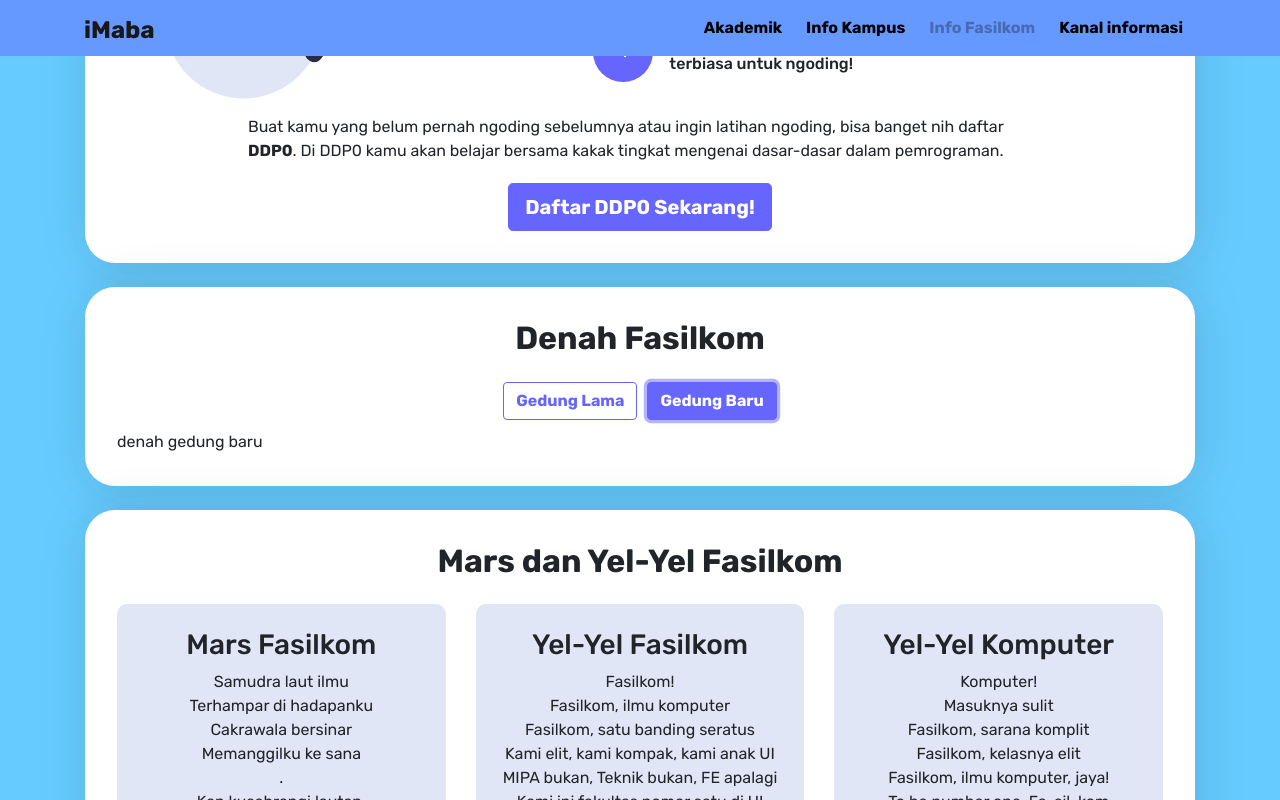
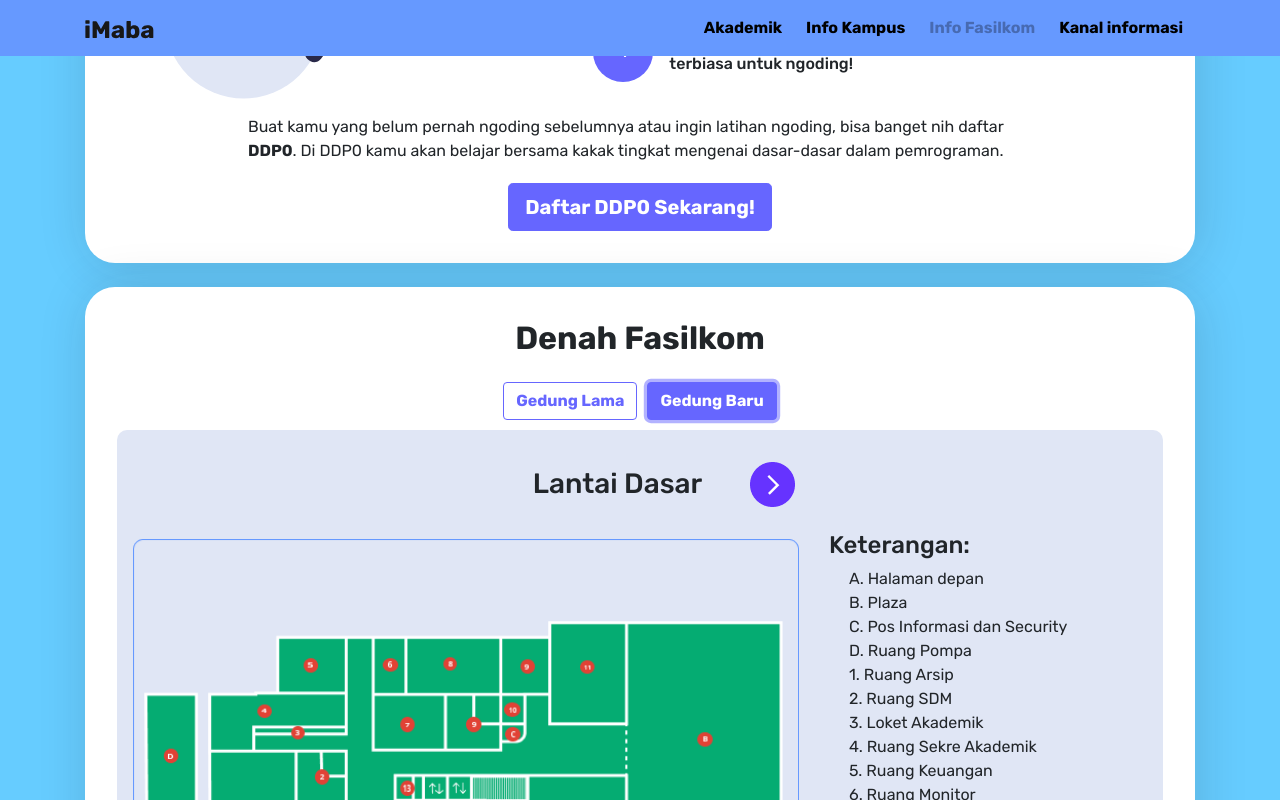
Before and after one commit to bisnaisu/IMaba, a React (Create React App) app: page /fasilkom in a window 1280 px wide. Both pictures are taken after a click on the button "Gedung Baru". Shown: the part 3265-4065 px from the top of the page. Built offline with nearby package versions, Linux system fonts and the light colour scheme.

Commit message:
implemented denah pacil gedung baru

```diff
--- a/src/components/infoPacil/denah.js
+++ b/src/components/infoPacil/denah.js
@@ -16,7 +16,6 @@ export default class denah extends Component {
 
     displayDenah(idx) {
     const old = data.old[idx]
-        if (this.state.gedung === "lama") {
         if (Number(idx) === Number(2)) {
             const lantai = this.state.lantai
             return (
@@ -24,7 +23,7 @@ export default class denah extends Component {
                     <div className="navigasi d-flex align-items-center">
                         {lantai > 0 &&
                         <span onClick={() => this.setState({ lantai: parseInt(lantai-1) })}><img alt="prev" src={prev} /></span>}
-                            <h3 className="mx-4 mb-0 text-center">
+                        <h3>
                             Lantai {this.state.lantai + parseInt(1)}<br/>
                             {old.title}
                         </h3>
@@ -59,13 +58,10 @@ export default class denah extends Component {
                 </div>
             )
         }
-        } else {
-            return "denah gedung baru"
-        }
     }
 
     displayGedung() {
-        const { old } = data
+        const { old, baru } = data
         if (this.state.gedung === "lama") {
             return (
                 <Card className="subcard">
@@ -84,7 +80,30 @@ export default class denah extends Component {
                 </Card>
             )
         } else {
-            return this.displayDenah()
+            const lantai = this.state.lantai
+            const disp = [true,true,true,true,false,false,true,true,false]
+            return (
+                <Card className="subcard">
+                    <Card.Body>
+                    <div className="navigasi d-flex align-items-center">
+                        {lantai > 0 &&
+                        <span onClick={() => this.setState({ lantai: parseInt(lantai-1) })}><img alt="prev" src={prev} /></span>}
+                        <h3>
+                            Lantai {lantai > 0 ? lantai : "Dasar"}
+                        </h3>
+                        {lantai < parseInt(baru.length-1) &&
+                        <span onClick={() => this.setState({ lantai: parseInt(lantai+1) })}><img alt="next" src={next} /></span>}
+                    </div>
+                    <Row>
+                        <Col lg={8} md={10}>{ disp[lantai] && <img alt="denah" src={require(`../../assets/infoPacil/denah/new-${lantai}.png`)} />}</Col>
+                        <Col lg={4} md={10}>
+                            <h4 className="mt-2">Keterangan: </h4>
+                            <ul>{ baru[lantai].desc.map( (i, idx) => (<li key={idx}>{i}</li>))}</ul>
+                        </Col>
+                    </Row>
+                    </Card.Body>
+                </Card>
+            )
         }
     }
 
--- a/src/data/pacil-denah.json
+++ b/src/data/pacil-denah.json
@@ -117,5 +117,90 @@
             ]
         }
     ],
-    "new": []
+    "baru": [
+        {
+            "desc": [
+                "A. Halaman depan",
+                "B. Plaza",
+                "C. Pos Informasi dan Security",
+                "D. Ruang Pompa",
+                "\n",
+                "1. Ruang Arsip",
+                "2. Ruang SDM",
+                "3. Loket Akademik",
+                "4. Ruang Sekre Akademik",
+                "5. Ruang Keuangan",
+                "6. Ruang Monitor",
+                "7. Ruang IT",
+                "8. Ruang Server",
+                "9. Ruang & Gudang Fasum",
+                "10. Ruang Kontrol",
+                "11. Mushola Pria",
+                "12. Mushola Wanita",
+                "13. Ruang Panel"
+            ]
+        },
+        {
+            "desc": [
+                "A. Plaza (Balkon)",
+                "B. Balkon",
+                "\n",
+                "1. R. Humas",
+                "2. Lab Komputer (A101-A106)",
+                "3. R. Kelas (A107-A110)",
+                "4. R. Panel"
+            ]
+        },
+        {
+            "desc": [
+                "1 : Beldit (Belakang Audit)",
+                "2 : Ruang Janitor",
+                "3 : Pagur (Papan Nganggur)",
+                "4 : Toilet Difable Unisex",
+                "\n",
+                "A201 : Auditorium",
+                "A206 - A209 : Ruang Kelas"
+            ]
+        },
+        {
+            "desc": [
+                "A301 - 1304 : Lab",
+                "A305 dan A306 : Ruang Kelas"
+            ]
+        },
+        {
+            "desc": []
+        },
+        {
+            "desc": []
+        },
+        {
+            "desc": [
+                "1 : Ruang Janitor",
+                "2 : Toilet Difable Unisex",
+                "\n",
+                "A601 : Lab Riset",
+                "A602 : Lab Tugas Akhir",
+                "A603-A606 dan A613-1615 : Ruang Dosen",
+                "A607-A612 : Ruang Kelas"
+            ]
+        },
+        {
+            "desc": [
+                "1 : Ruang Janitor",
+                "2 : Toilet Difable Unisex",
+                "\n",
+                "A701 : Lab Riset",
+                "A702 : Ruang Pascasarjana",
+                "A703-A710 : Ruang Dosen",
+                "A711 : Ruang Kelas Pascasarjana",
+                "A712-A713 : Ruang Kelas Internasional",
+                "A714-A715 : Ruang Seminar",
+                "A716 : Lounge Pascasarjana"
+            ]
+        },
+        {
+            "desc": []
+        }
+    ]
 }
--- a/src/styles/infoPacil.js
+++ b/src/styles/infoPacil.js
@@ -214,6 +214,10 @@ const Styles = styled.div`
         .navigasi {
             justify-content: center;
             span { cursor: pointer; }
+            h3 {
+                text-align: center;
+                margin: 0 3rem;
+            }
         }
         .row {
             @media (max-width:992px) {
```
Also changed, not shown: src/assets/infoPacil/denah/new-0.png (renamed from src/assets/infoPacil/denah/new-g.png), src/assets/infoPacil/denah/old-b1.svg (deleted). Lines whose indentation alone changed are shown as unchanged.
